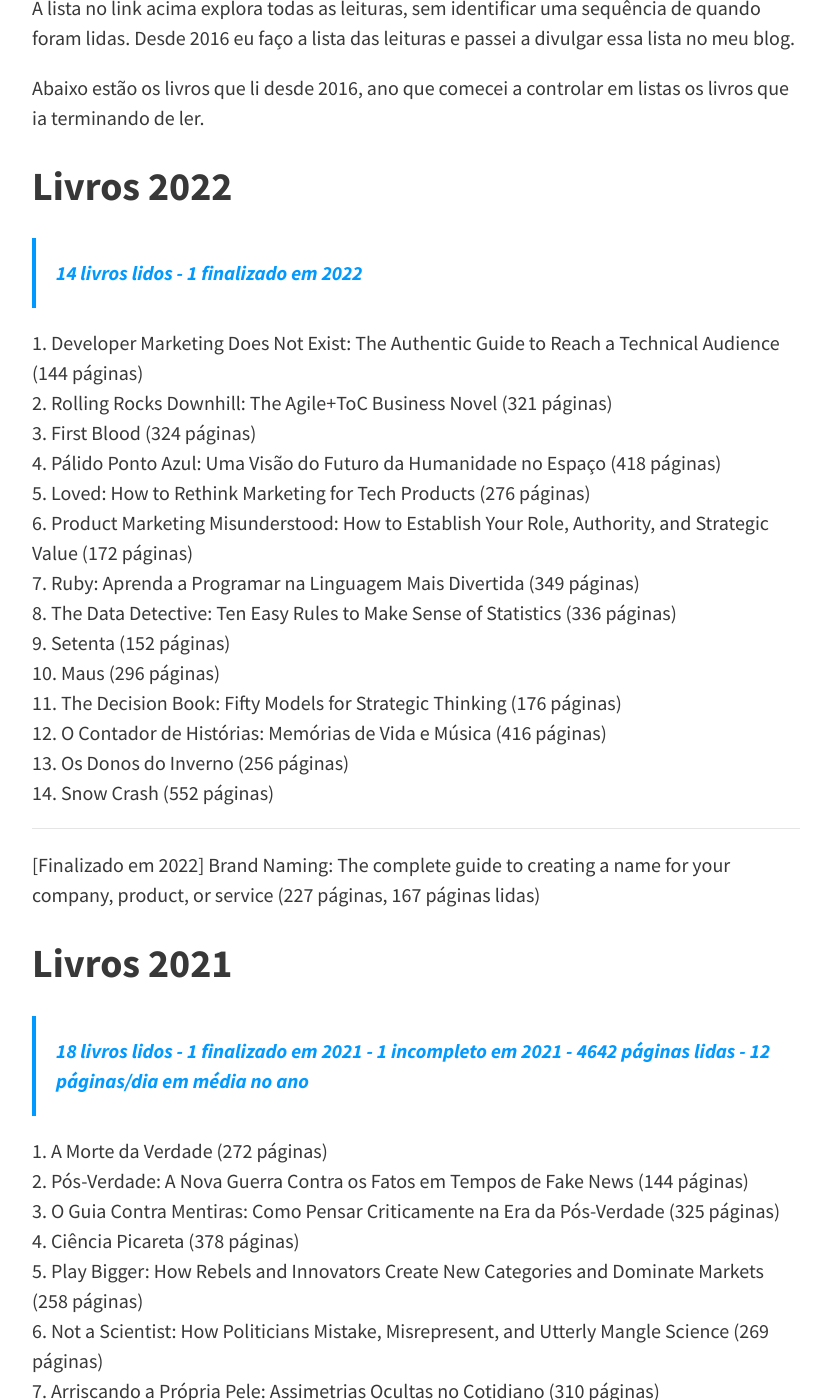
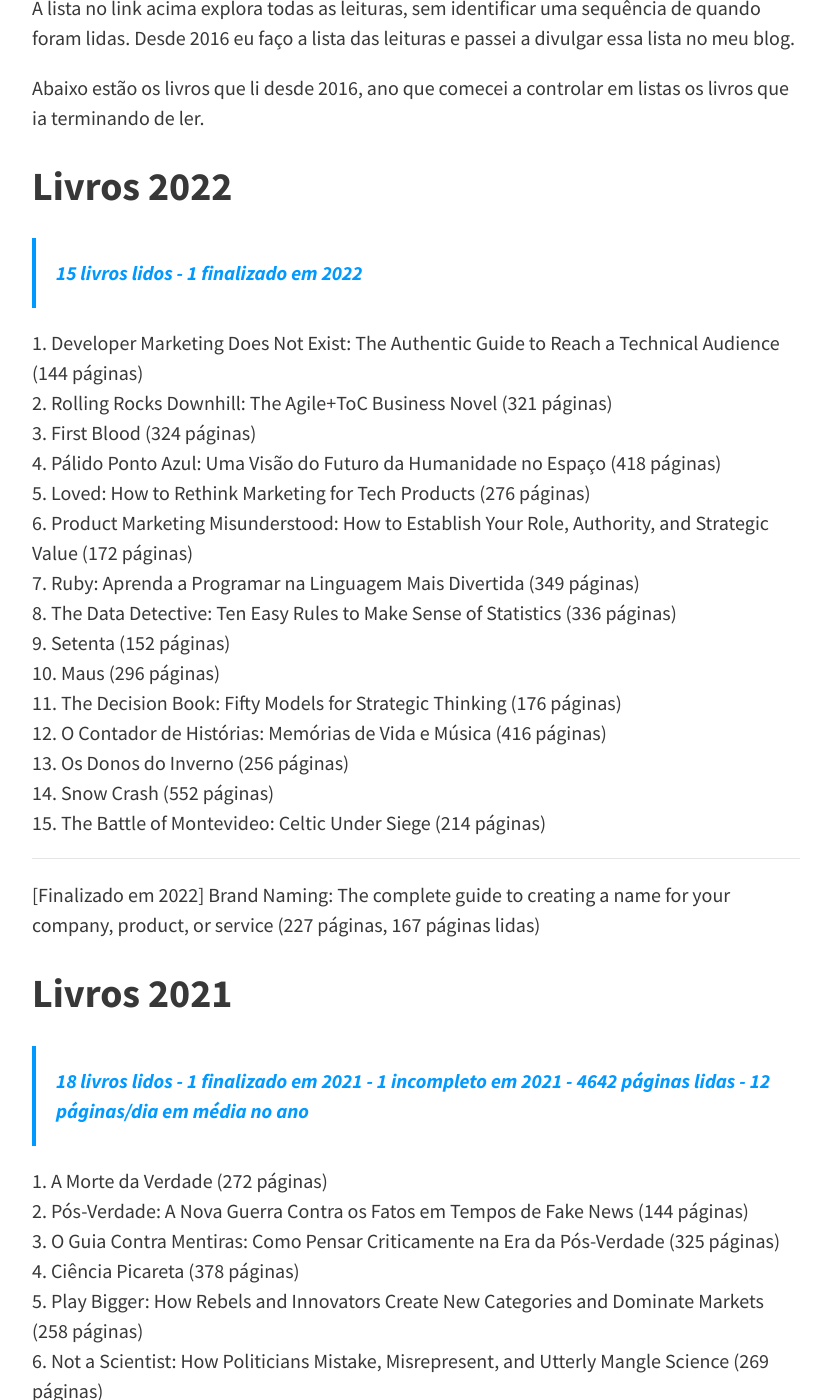
Before and after one commit to felipecbarbosa/felipecbarbosa.github.io, a Jekyll site: the page built from leituras.md, in a window 1280 px wide and 1400 px high, scrolled down 852 px. Shown: the whole window, without its empty margins (224-1055 px from the left). Built offline with Jekyll 4.4.1, drawn with Linux system fonts in a browser that asks for light colours; nearby versions of some CDN libraries; comment, search, counter and statistics services are not loaded.

Commit message:
Added new book

```diff
--- a/leituras.md
+++ b/leituras.md
@@ -22,7 +22,7 @@ A lista no link acima explora todas as leituras, sem identificar uma sequência
 Abaixo estão os livros que li desde 2016, ano que comecei a controlar em listas os livros que ia terminando de ler.
 
 ## Livros 2022 {#livros-2022}
-> 14 livros lidos - 1 finalizado em 2022
+> 15 livros lidos - 1 finalizado em 2022
 
 1. Developer Marketing Does Not Exist: The Authentic Guide to Reach a Technical Audience (144 páginas)
 2. Rolling Rocks Downhill: The Agile+ToC Business Novel (321 páginas)
@@ -38,6 +38,7 @@ Abaixo estão os livros que li desde 2016, ano que comecei a controlar em listas
 12. O Contador de Histórias: Memórias de Vida e Música (416 páginas)
 13. Os Donos do Inverno (256 páginas)
 14. Snow Crash (552 páginas)
+15. The Battle of Montevideo: Celtic Under Siege (214 páginas)
 
 ---
 
```
